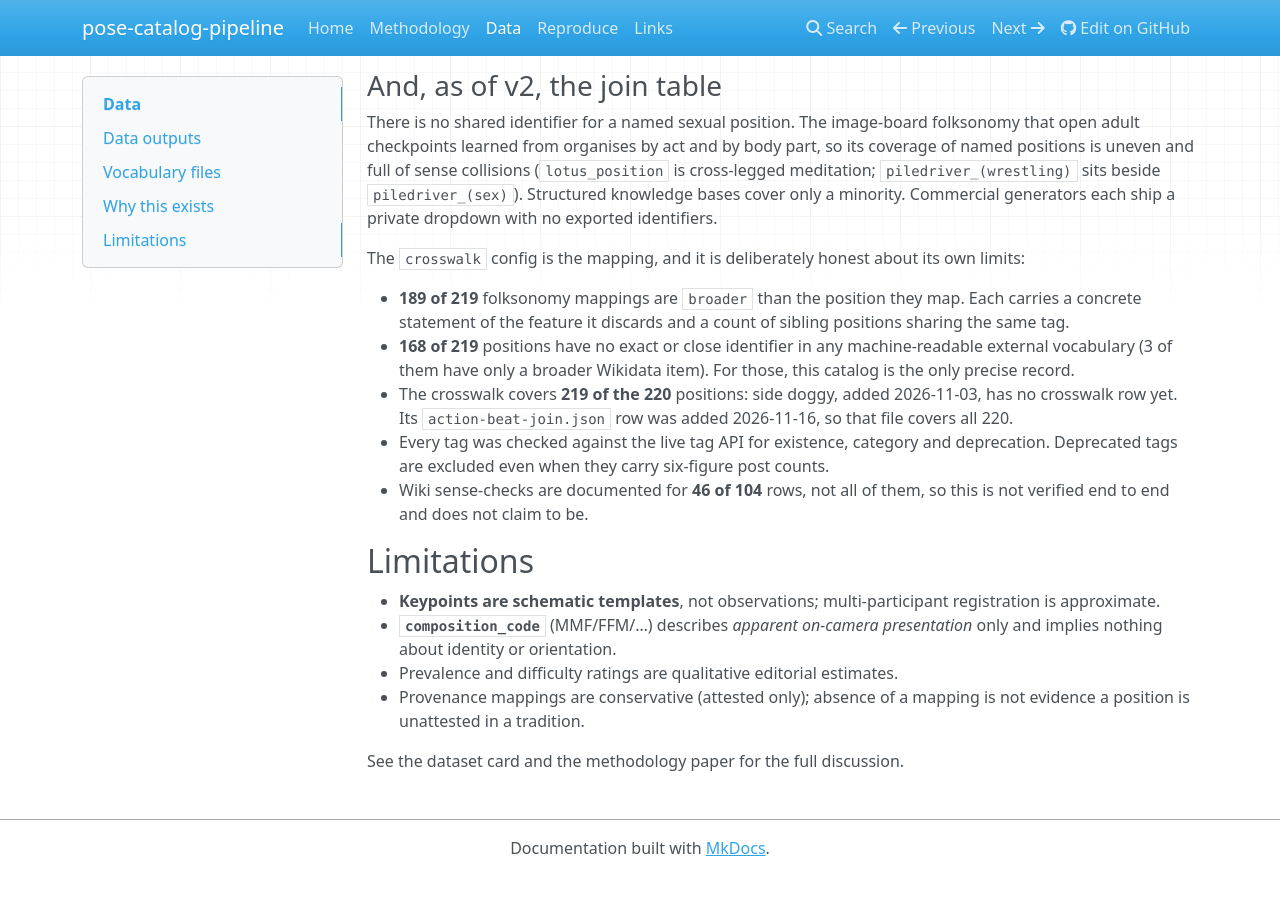
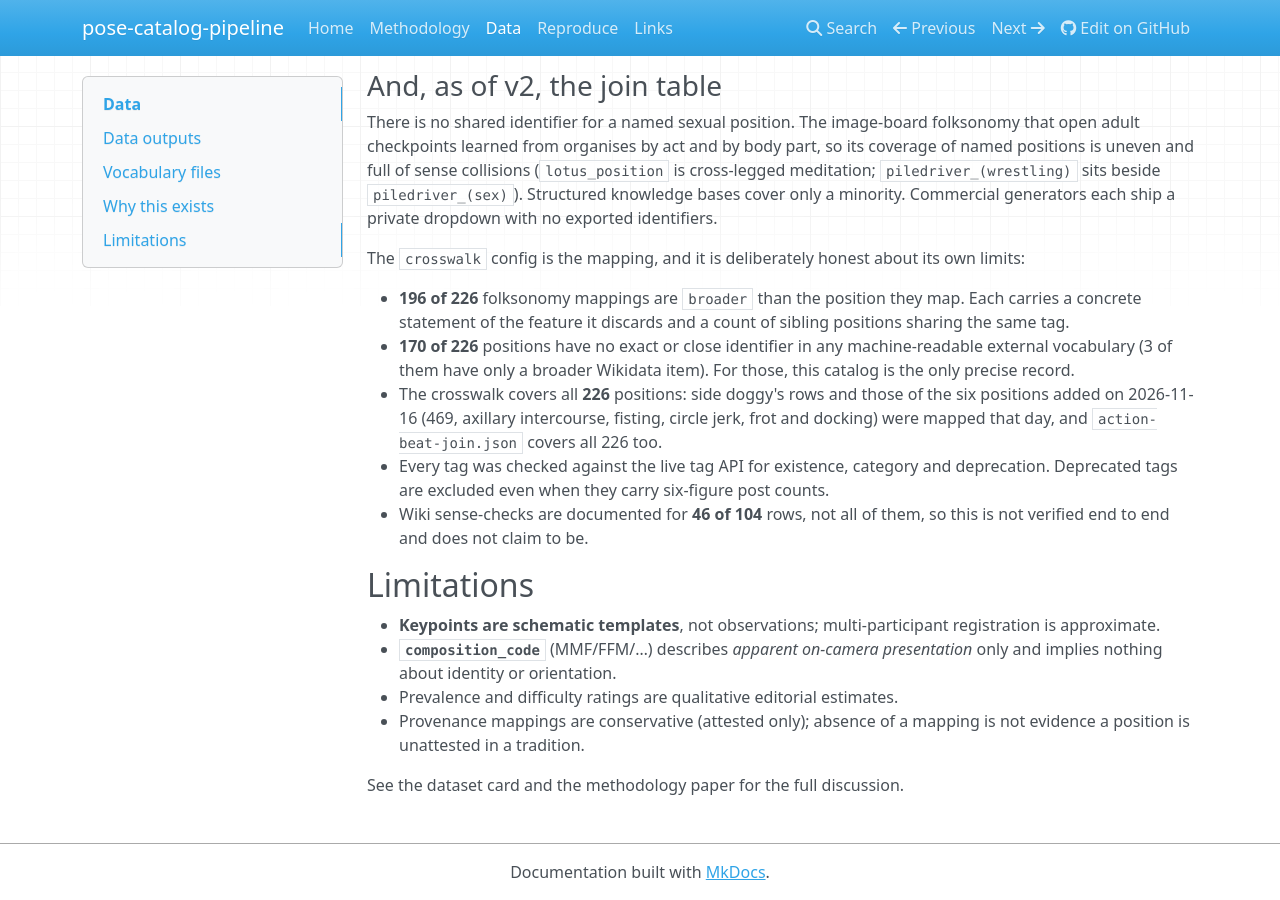
Before and after one commit to Agaveis/pose-catalog-pipeline, an MkDocs documentation site: the page built from docs/data.md, in a window 1280 px wide and 900 px high, scrolled down 2821 px. Built offline with MkDocs 1.6.1, drawn with Linux system fonts in a browser that asks for light colours; nearby versions of some CDN libraries; before the commit the page ends 3697 px from its top, so only the background shows below that; some of the changed text lies outside the part shown.

Commit message:
data+docs: six new positions and side doggy's crosswalk rows (226 positions, 351 crosswalk rows)
Synced from the site after ethnicerotic.com #58: poses.seed.json,
positions-index.json and action-beat-join.json gain 469, axillary
intercourse, fisting, circle jerk, frot and docking (226 each), and
crosswalk-rows.json gains 12 rows (danbooru for the six and side doggy,
wd for the five with a QID), so the crosswalk covers all 226. Each file
is byte for byte the site's. README and docs count 226 positions, 510
keypoint rows and 351 crosswalk rows; 196 of 226 folksonomy mappings are
broader and 170 of 226 positions have no exact or close identifier.

Co-Authored-By: Claude Opus 5.5 <noreply@anthropic.com>

```diff
--- a/docs/data.md
+++ b/docs/data.md
@@ -8,14 +8,14 @@ The dataset (CC BY 4.0) is published at [EthnicErotic/pose-catalog](https://hugg
 
 | Config | Rows | Description |
 |---|---|---|
-| `poses` | 220 | One row per named position: structure, composition, presentation, aliases, Wikidata anchor, historical sources, description, canonical URL |
-| `keypoints` | 495 | One row per (pose × participant): base posture, placement transform, and the composed COCO-17 keypoints |
+| `poses` | 226 | One row per named position: structure, composition, presentation, aliases, Wikidata anchor, historical sources, description, canonical URL |
+| `keypoints` | 510 | One row per (pose × participant): base posture, placement transform, and the composed COCO-17 keypoints |
 | `pose_dimensions` | 32 | Flat controlled vocabulary: every dimension across 8 facets (249 defined values), with citations |
 | `base_skeletons` | 17 | The canonical base-posture skeletons the keypoints are composed from (`data/base_skeletons.jsonl`) |
 | `provenance` | 88 | One row per (position × historical source): historical name, source title/author, culture, era, language, region; 22 sources (7 manuals + 15 art traditions) |
 | `works` | 87 | One row per attested historical artwork: title, date, holding + accession, medium, description, significance, verification confidence, correction notes, and `depicts` links to catalog positions |
-| `crosswalk` | 339 | One row per (position × namespace): foreign identifier, SKOS relation, what the mapping discards, sibling count, structural support tags |
-| `action_beat_join` | 220 | One row per position: characteristic beat, all physically possible beats, contact continuity, suited camera moves |
+| `crosswalk` | 351 | One row per (position × namespace): foreign identifier, SKOS relation, what the mapping discards, sibling count, structural support tags |
+| `action_beat_join` | 226 | One row per position: characteristic beat, all physically possible beats, contact continuity, suited camera moves |
 | `context_tag_bindings` | 88 | One row per context value: the folksonomy tag that denotes it, or an explicit none |
 | `render_bindings_solo` | 33 | 11 solo positions × 3 model families: positive prompt, negative hints, expected figure count |
 
@@ -62,9 +62,9 @@ There is no shared identifier for a named sexual position. The image-board folks
 
 The `crosswalk` config is the mapping, and it is deliberately honest about its own limits:
 
-- **189 of 219** folksonomy mappings are `broader` than the position they map. Each carries a concrete statement of the feature it discards and a count of sibling positions sharing the same tag.
-- **168 of 219** positions have no exact or close identifier in any machine-readable external vocabulary (3 of them have only a broader Wikidata item). For those, this catalog is the only precise record.
-- The crosswalk covers **219 of the 220** positions: side doggy, added 2026-11-03, has no crosswalk row yet. Its `action-beat-join.json` row was added 2026-11-16, so that file covers all 220.
+- **196 of 226** folksonomy mappings are `broader` than the position they map. Each carries a concrete statement of the feature it discards and a count of sibling positions sharing the same tag.
+- **170 of 226** positions have no exact or close identifier in any machine-readable external vocabulary (3 of them have only a broader Wikidata item). For those, this catalog is the only precise record.
+- The crosswalk covers all **226** positions: side doggy's rows and those of the six positions added on 2026-11-16 (469, axillary intercourse, fisting, circle jerk, frot and docking) were mapped that day, and `action-beat-join.json` covers all 226 too.
 - Every tag was checked against the live tag API for existence, category and deprecation. Deprecated tags are excluded even when they carry six-figure post counts.
 - Wiki sense-checks are documented for **46 of 104** rows, not all of them, so this is not verified end to end and does not claim to be.
 
```
Also changed, not shown: other parts of docs/data.md (+1 -1 lines), README.md (+9 -9 lines), docs/index.md (+1 -1 lines), docs/methodology.md (+1 -1 lines), 4 other files.
